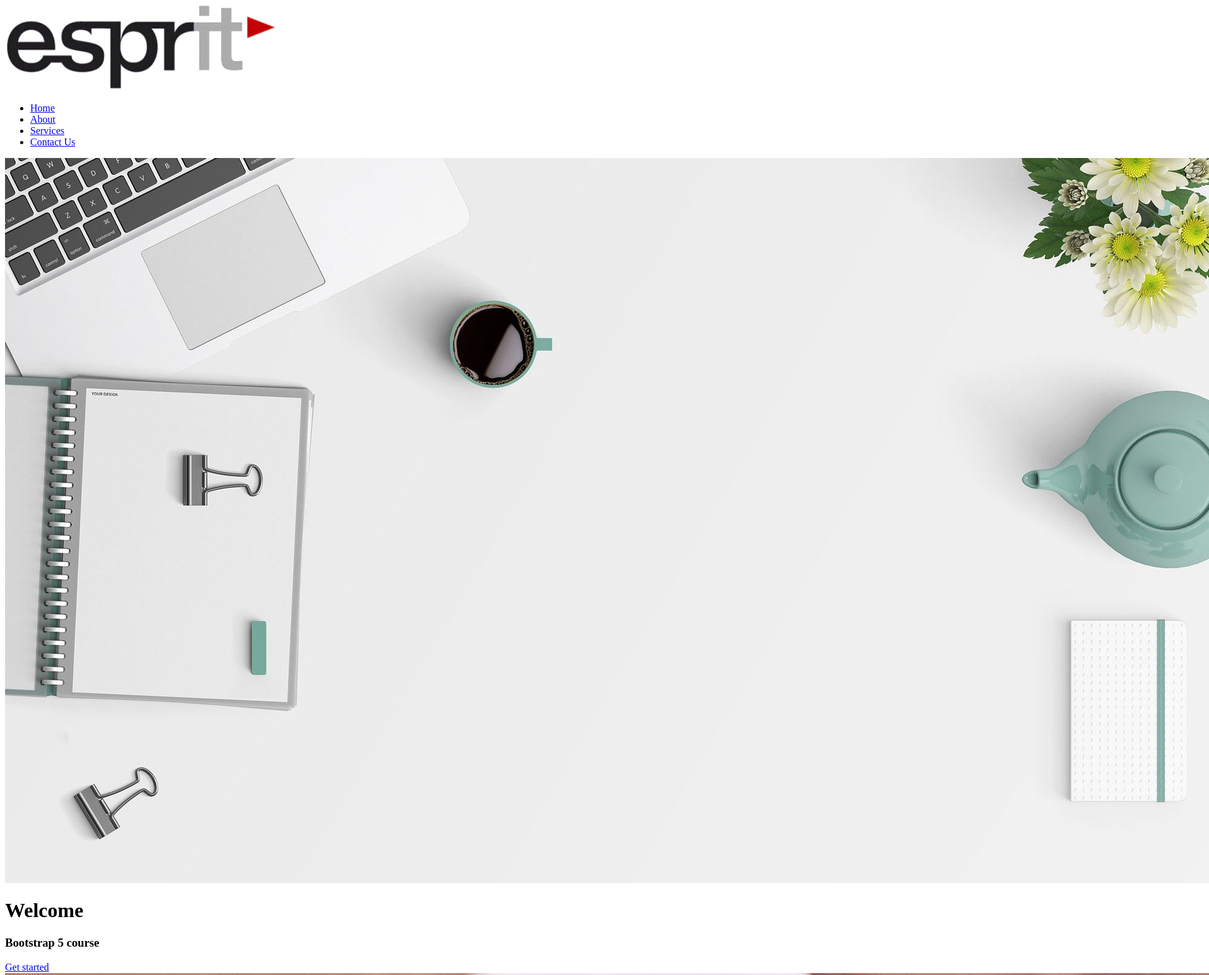
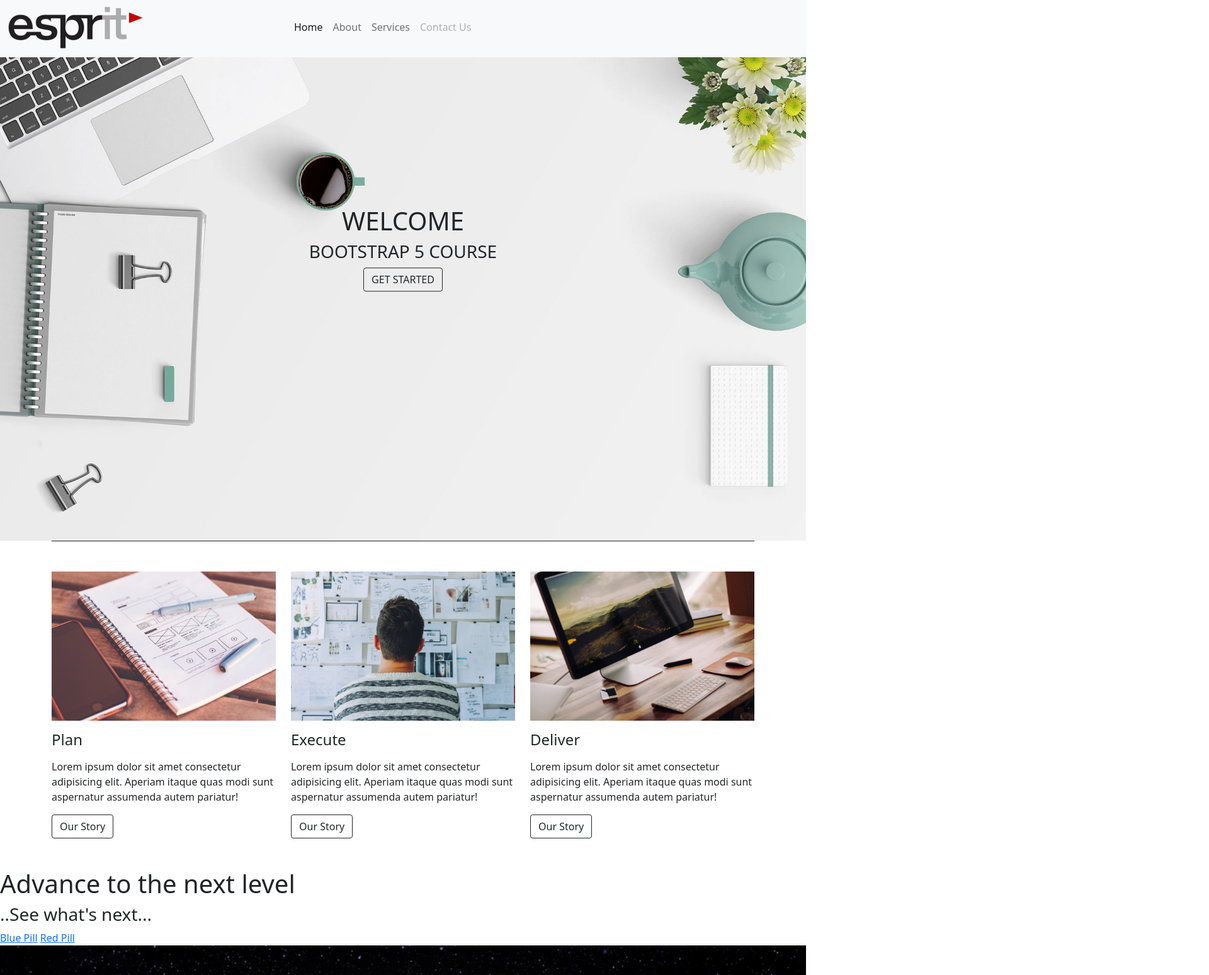
Before and after one commit to Integration-WEB/workshop3-HibaEF, a plain HTML site: page index.html in a window 1280 px wide. Shown: the part 5-1554 px from the top of the page at 63% size, 1920 px wide, since content can reach past the window. Drawn offline with nearby package versions, Linux system fonts and the light colour scheme.

Commit message:
workshop3

```diff
--- a/index.html
+++ b/index.html
@@ -4,64 +4,82 @@
     <meta charset="UTF-8">
     <meta name="viewport" content="width=device-width, initial-scale=1.0">
     <title>Bootstrap 5 - Starter Example</title>
+    <link href="https://cdn.jsdelivr.net/npm/bootstrap@5.1.3/dist/css/bootstrap.min.css" rel="stylesheet" integrity="sha384-1BmE4kWBq78iYhFldvKuhfTAU6auU8tT94WrHftjDbrCEXSU1oBoqyl2QvZ6jIW3" crossorigin="anonymous">
+    <link rel=""styleheet" href="/css/srtyle.css">
+    <nav class="navbar navbar-expand-lg navbar-light bg-light">
+        <div class="container-fluid">
+            <a class="navbar-brand " href="#"><img src="img/logo.png" alt="" class="w-50"></a>
+            <button class="navbar-toggler" type="button" data-bs-toggle="collapse" data-bs-target="#navbarNav" aria-controls="navbarNav" aria-expanded="false" aria-label="Toggle navigation">
+                <span class="navbar-toggler-icon"></span>
+            </button>
+            <div class="collapse navbar-collapse" id="navbarNav">
 
+                <ul class="navbar-nav">
+                    <li class="nav-item">
+                        <a class="nav-link active" aria-current="page" href="#">Home</a>
+                    </li>
+                    <li class="nav-item">
+                        <a class="nav-link" href="#">About</a>
+                    </li>
+                    <li class="nav-item">
+                        <a class="nav-link" href="#">Services</a>
+                    </li>
+                    <li class="nav-item">
+                        <a class="nav-link disabled">Contact Us</a>
+                    </li>
+                </ul>
+
+
+            </div>
+        </div>
+    </nav>
 </head>
 <body>
 
 <!-- Start Home section-->
-<div id="home">
-    <nav class="" id="navbarResponsive">
-        <a href="#" class=""><img src="img/logo.png" alt="" class=""></a>
 
 
-        <div class="" id="navbarMenu">
-            <ul class="navbar-nav ms-3">
-                <li class=""><a href="#home" class="">Home</a></li>
-                <li class=""><a href="#about" class="">About</a></li>
-                <li class=""><a href="#service" class="">Services</a></li>
-                <li class=""><a href="#contact" class="">Contact Us</a></li>
-            </ul>
-        </div>
-    </nav>
+    <img src="img/desktop.jpg" alt="esprit" class="img-fluid">
+<div class="caption text-center position-absolute flex-column align-items-center text-uppercase w-100 top-50 start-50 translate-middle ">
 
-    <img src="img/desktop.jpg" alt="esprit" class="">
-
-    <div class="caption">
         <h1>Welcome</h1>
         <h3>Bootstrap 5 course</h3>
-        <a href="#" class="">Get started</a>
+        <a href="#"  class="btn btn-outline-dark">Get started</a>
+
     </div>
 
 </div>
 <!-- End Home section -->
 
 <!-- Start About section-->
-<div class="" id="about">
-    <div class=""></div>
-    <div class="">
 
-        <div class="">
-            <img src="img/1.jpg" alt="" class="">
-            <h4 class="">Plan</h4>
+<div class="container" id="about">
+    <div class="border-top border-dark w-100"></div>
+    <div class="row my-5">
+
+        <div class="col-md-4">
+
+            <img src="img/1.jpg" alt="" class="img-fluid">
+            <h4 class="my-3">Plan</h4>
             <p>Lorem ipsum dolor sit amet consectetur adipisicing elit. Aperiam itaque quas modi sunt aspernatur
                 assumenda autem pariatur!</p>
-            <a href="#" class="">Our Story</a>
+            <a href="#" class="btn btn-outline-dark">Our Story</a>
         </div>
 
-        <div class="">
-            <img src="img/2.jpg" alt="" class="">
-            <h4 class="">Execute</h4>
+        <div class="col-md-4">
+            <img src="img/2.jpg" alt="" class="img-fluid">
+            <h4 class="my-3">Execute</h4>
             <p>Lorem ipsum dolor sit amet consectetur adipisicing elit. Aperiam itaque quas modi sunt aspernatur
                 assumenda autem pariatur!</p>
-            <a href="#" class="">Our Story</a>
+            <a href="#" class="btn btn-outline-dark">Our Story</a>
         </div>
 
-        <div class="">
-            <img src="img/3.jpg" alt="" class="">
-            <h4 class="">Deliver</h4>
+        <div class="col-md-4">
+            <img src="img/3.jpg" alt="" class="img-fluid">
+            <h4 class="my-3">Deliver</h4>
             <p>Lorem ipsum dolor sit amet consectetur adipisicing elit. Aperiam itaque quas modi sunt aspernatur
                 assumenda autem pariatur!</p>
-            <a href="#" class="">Our Story</a>
+            <a href="#" class="btn btn-outline-dark">Our Story</a>
         </div>
 
     </div>
@@ -113,7 +131,7 @@
     <div class="">
         <div class="">
             <div class="">
-                <img src="img/logo.png" alt="" class="">
+                <img src="img/logo.png" alt="" class="img-fluid">
                 <p>Lorem, ipsum dolor sit amet consectetur adipisicing elit. Itaque accusamus rem deleniti.</p>
                 <ul class="">
                     <li><a href="#"><i class="fab fa-facebook"></i></a></li>
```
Also changed, not shown: css/style.css (+11 -0 lines).
